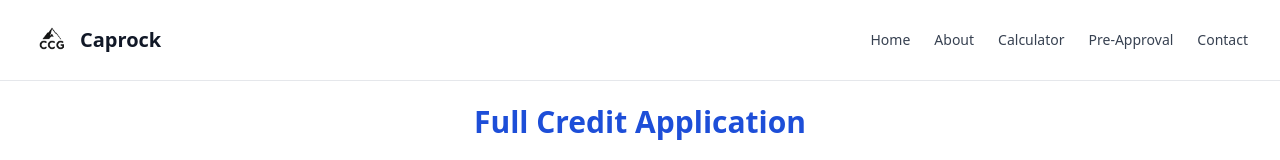
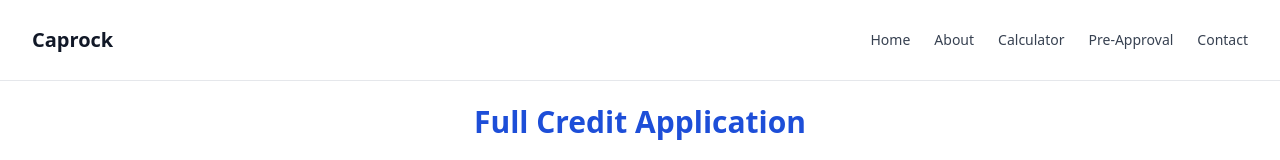
Before and after one commit to rbhullar2000/caprock-site, a Next.js app: page /full-application in a window 1280 px wide. Shown: the top 160 px of the page. Built offline with nearby package versions, Linux system fonts and the light colour scheme.

Commit message:
Update Navbar.tsx

```diff
--- a/app/components/Navbar.tsx
+++ b/app/components/Navbar.tsx
@@ -12,7 +12,7 @@ export default function Navbar() {
       <div className="max-w-7xl mx-auto px-4 sm:px-6 lg:px-8 h-20 flex items-center justify-between">
         {/* Logo */}
         <Link href="/" className="flex items-center space-x-2" aria-label="Caprock Home">
-          <img src="/CCG logo.png" alt="Caprock Logo" className="h-10 w-auto" />
+        {/* <img src="/CCG logo.png" alt="Caprock Logo" className="h-10 w-auto" /> */}
           <span className="text-xl font-bold text-gray-900">Caprock</span>
         </Link>
 
```
